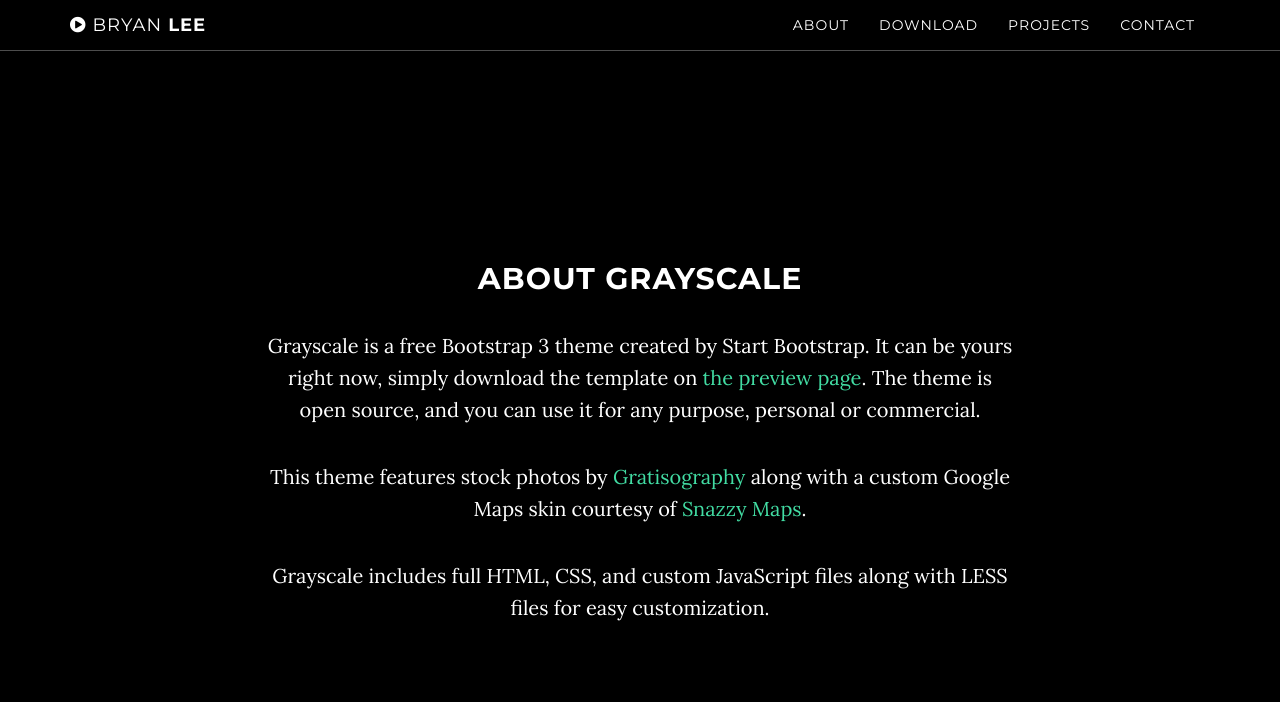
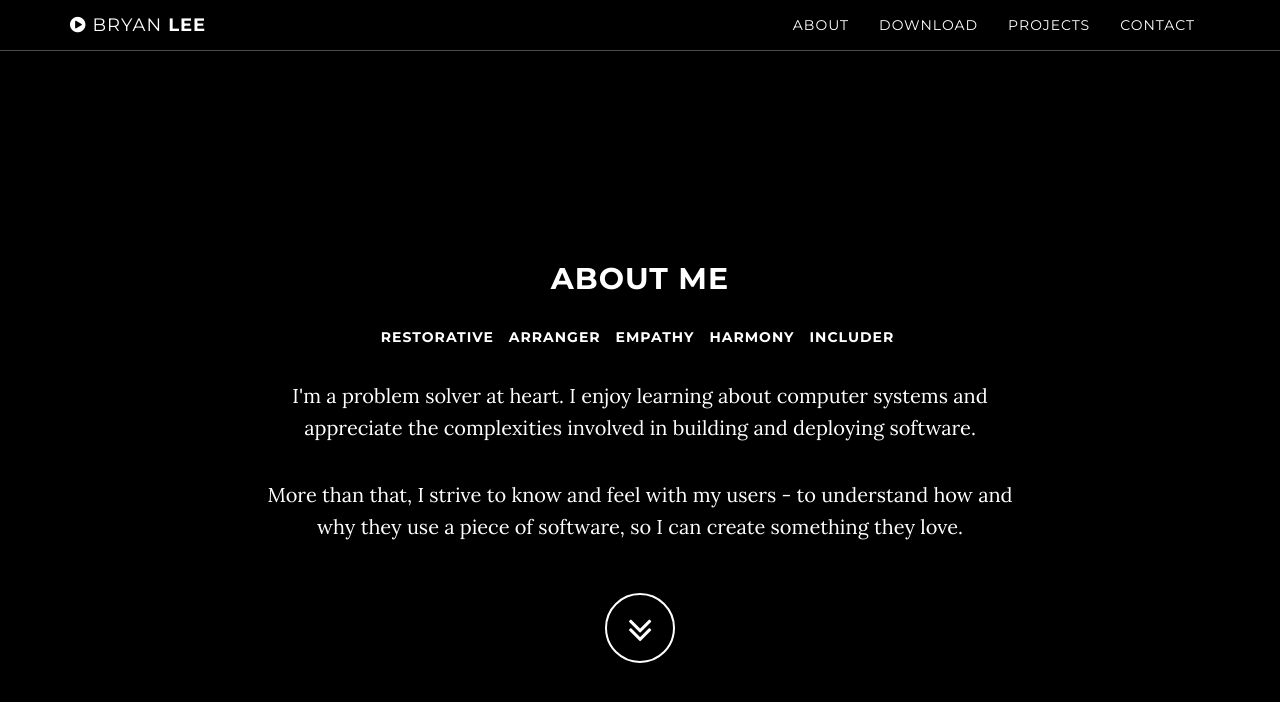
Before and after one commit to bryanleejh/bryanleejh.github.io, a Jekyll site: the page index.html, which Jekyll copies as it is, in a window 1280 px wide and 900 px high, scrolled down 888 px. Shown: the top 702 px of the window. Built offline with Jekyll 4.4.1, drawn with Linux system fonts in a browser that asks for light colours; nearby versions of some CDN libraries; some of the changed text lies outside the part shown.

Commit message:
Update about me section

```diff
--- a/index.html
+++ b/index.html
@@ -77,7 +77,7 @@
             <div class="container">
                 <div class="row">
                     <div class="col-md-8 col-md-offset-2">
-                        <h1 class="brand-heading">Hi I'm Bryan!</h1>
+                        <h1 class="brand-heading">Hello! I'm Bryan!</h1>
                         <p class="intro-text">I enjoy making software that people can use.
                             <br>Find out more!</p>
                         <a href="#about" class="btn btn-circle page-scroll">
@@ -93,10 +93,19 @@
     <section id="about" class="container content-section text-center">
         <div class="row">
             <div class="col-lg-8 col-lg-offset-2">
-                <h2>About Grayscale</h2>
-                <p>Grayscale is a free Bootstrap 3 theme created by Start Bootstrap. It can be yours right now, simply download the template on <a href="http://startbootstrap.com/template-overviews/grayscale/">the preview page</a>. The theme is open source, and you can use it for any purpose, personal or commercial.</p>
-                <p>This theme features stock photos by <a href="http://gratisography.com/">Gratisography</a> along with a custom Google Maps skin courtesy of <a href="http://snazzymaps.com/">Snazzy Maps</a>.</p>
-                <p>Grayscale includes full HTML, CSS, and custom JavaScript files along with LESS files for easy customization.</p>
+                <h2>About me</h2>
+                <h5><ul class="list-inline">
+                    <li>Restorative</li>
+                    <li>Arranger</li>
+                    <li>Empathy</li>
+                    <li>Harmony</li>
+                    <li>Includer</li>
+                </ul></h5>
+                <p>I'm a problem solver at heart. I enjoy learning about computer systems and appreciate the complexities involved in building and deploying software.</p>
+                <p>More than that, I strive to know and feel with my users - to understand how and why they use a piece of software, so I can create something they love.</p>
+                <p><a href="#projects" class="btn btn-circle page-scroll">
+                    <i class="fa fa-angle-double-down animated"></i>
+                </a></p>
             </div>
         </div>
     </section>
```
